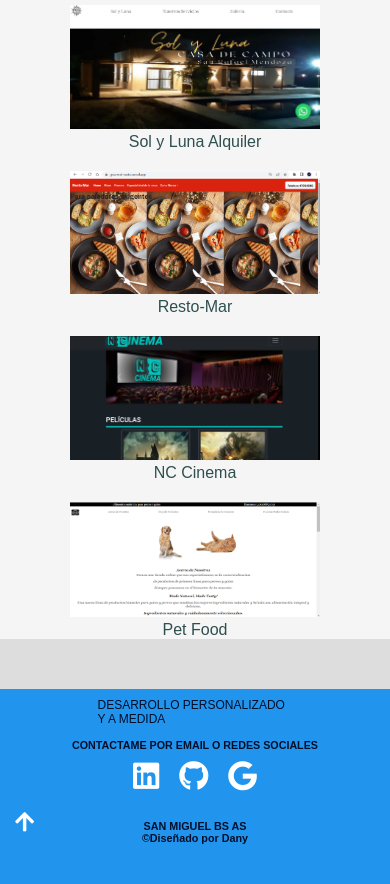
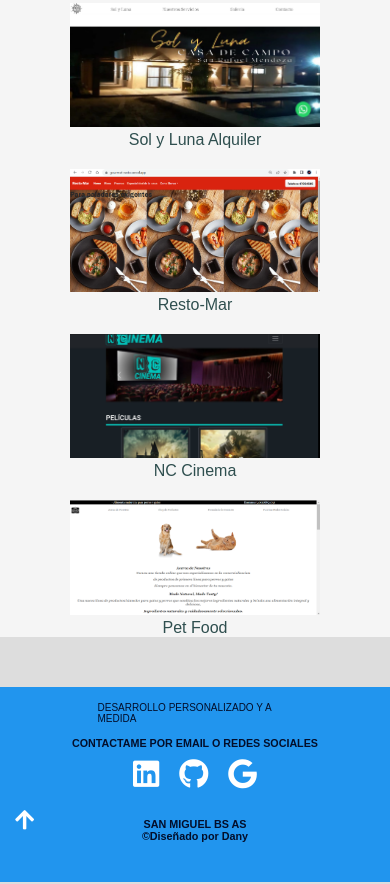
Before and after one commit to danydeitu/daniel---portfolio, a website: page public/index.html in a window 390 px wide. Shown: the part 965-1849 px from the top of the page. Drawn offline with Linux system fonts and the light colour scheme.

Commit message:
font sizw

```diff
--- a/public/styles.css
+++ b/public/styles.css
@@ -299,7 +299,12 @@ margin-left: 15px;
 .nav-links {
     display: none;
 }
-.design-by {
-    font-size: 12px;
+.titulo {
+
+    font-size: 14px;
+
+}
+ footer p{
+    font-size: 10px;
   }
 }
```
